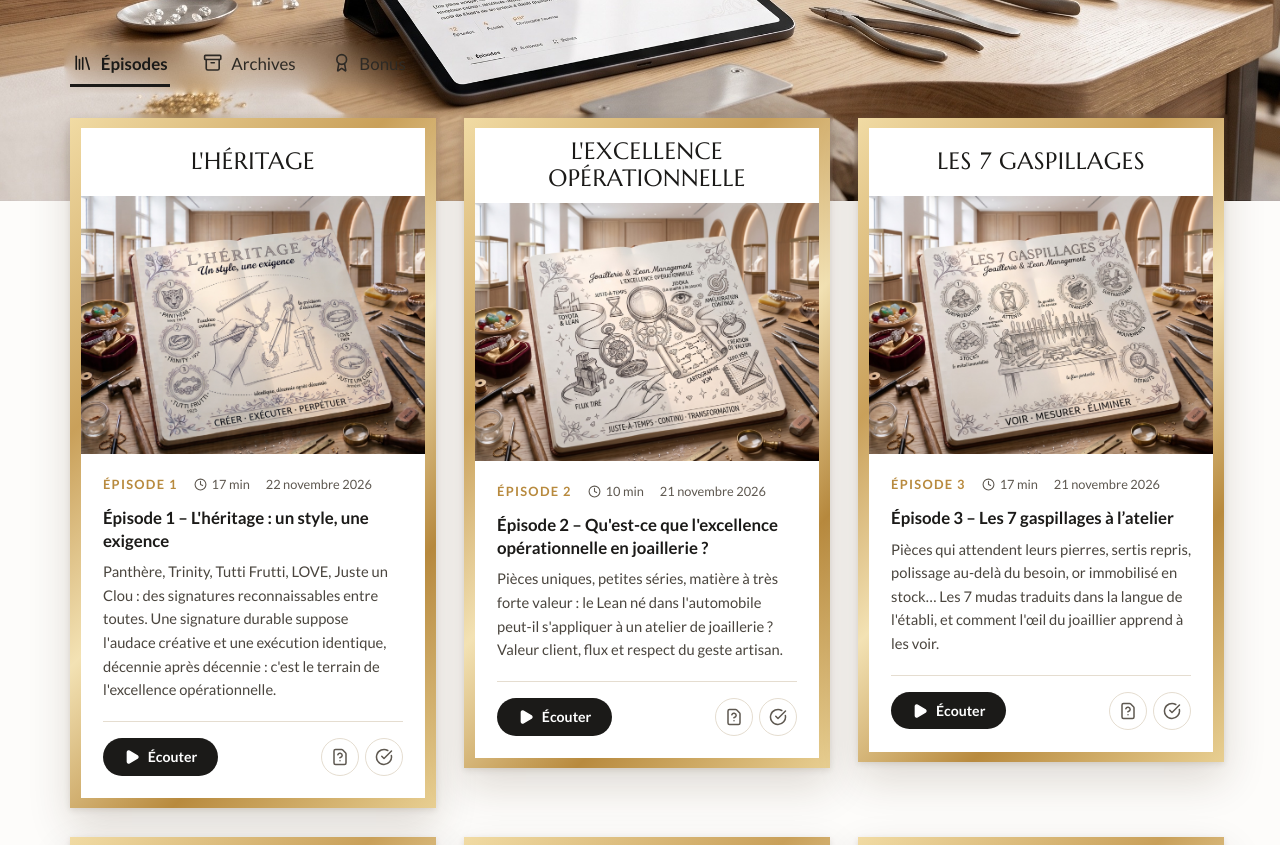
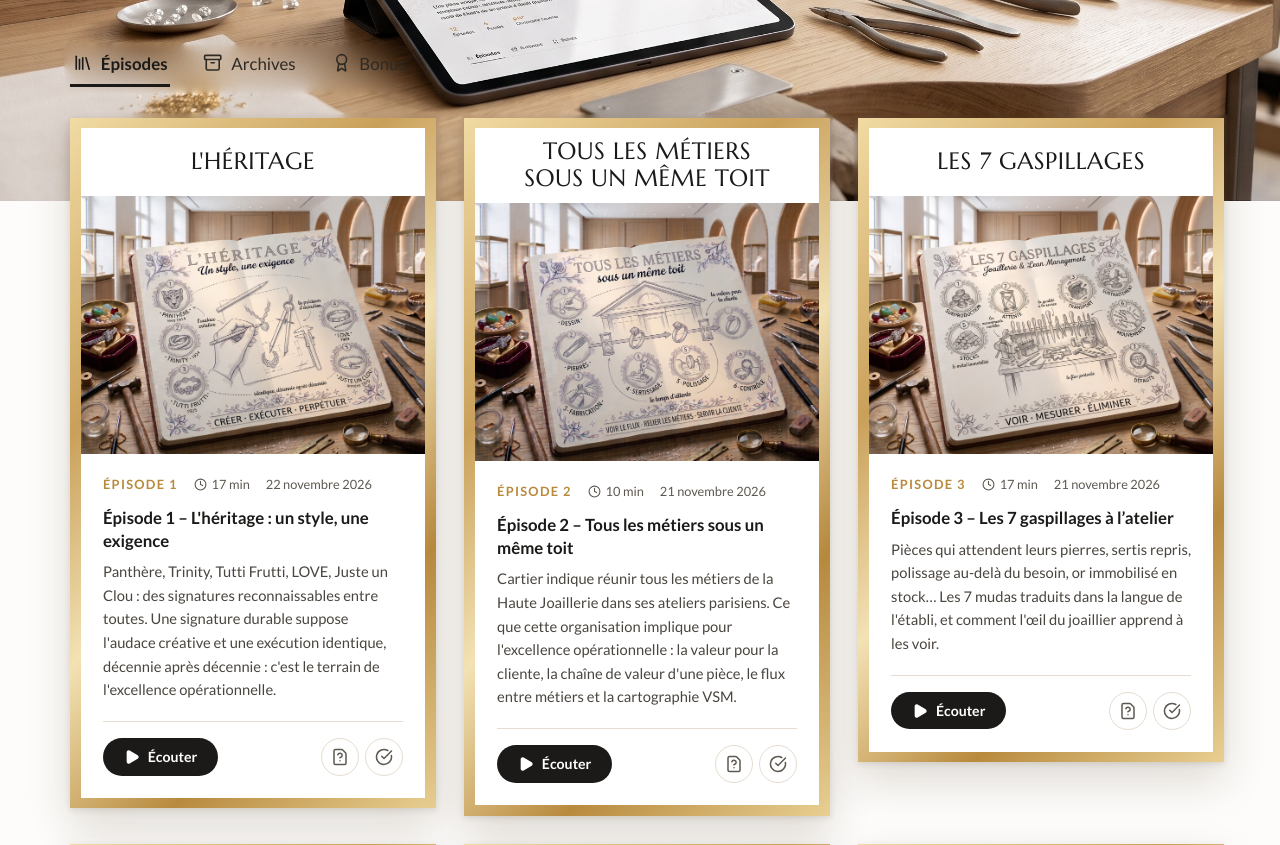
Before and after one commit to Christophe25/eclat-maitrise, a React (Vite) app: page / in a window 1280 px wide. Shown: the part 500-1345 px from the top of the page. Built offline with nearby package versions, Linux system fonts and the light colour scheme.

Commit message:
feat: épisode 2 « Tous les métiers sous un même toit » (angle Cartier joaillerie) – illustration et carte
Co-Authored-By: Claude Opus 5.5 <noreply@anthropic.com>

```diff
--- a/src/data/episodes.js
+++ b/src/data/episodes.js
@@ -30,13 +30,14 @@ export const episodes = [
   {
     id: 'ep-2',
     episodeNumber: 2,
-    title: "Épisode 2 – Qu'est-ce que l'excellence opérationnelle en joaillerie ?",
-    shortTitle: "L'excellence opérationnelle",
+    title: 'Épisode 2 – Tous les métiers sous un même toit',
+    shortTitle: 'Tous les métiers',
+    cardTitle: 'Tous les métiers\nsous un même toit',
     image: '/infographics/ep-2.jpg',
-    plannedDuration: '16 min',
+    plannedDuration: '15 min',
     description:
-      "Pièces uniques, petites séries, matière à très forte valeur : le Lean né dans l'automobile peut-il s'appliquer à un atelier de joaillerie ? Valeur client, flux et respect du geste artisan.",
-    keywords: [...base, 'lean', 'valeur client'],
+      "Cartier indique réunir tous les métiers de la Haute Joaillerie dans ses ateliers parisiens. Ce que cette organisation implique pour l'excellence opérationnelle : la valeur pour la cliente, la chaîne de valeur d'une pièce, le flux entre métiers et la cartographie VSM.",
+    keywords: [...base, 'flux', 'VSM'],
   },
   {
     id: 'ep-3',
```
Also changed, not shown: design/retouches/retouch.html (+3 -8 lines), public/infographics/ep-2.jpg, 1 other file (tests, documents, lock files or other folders).
